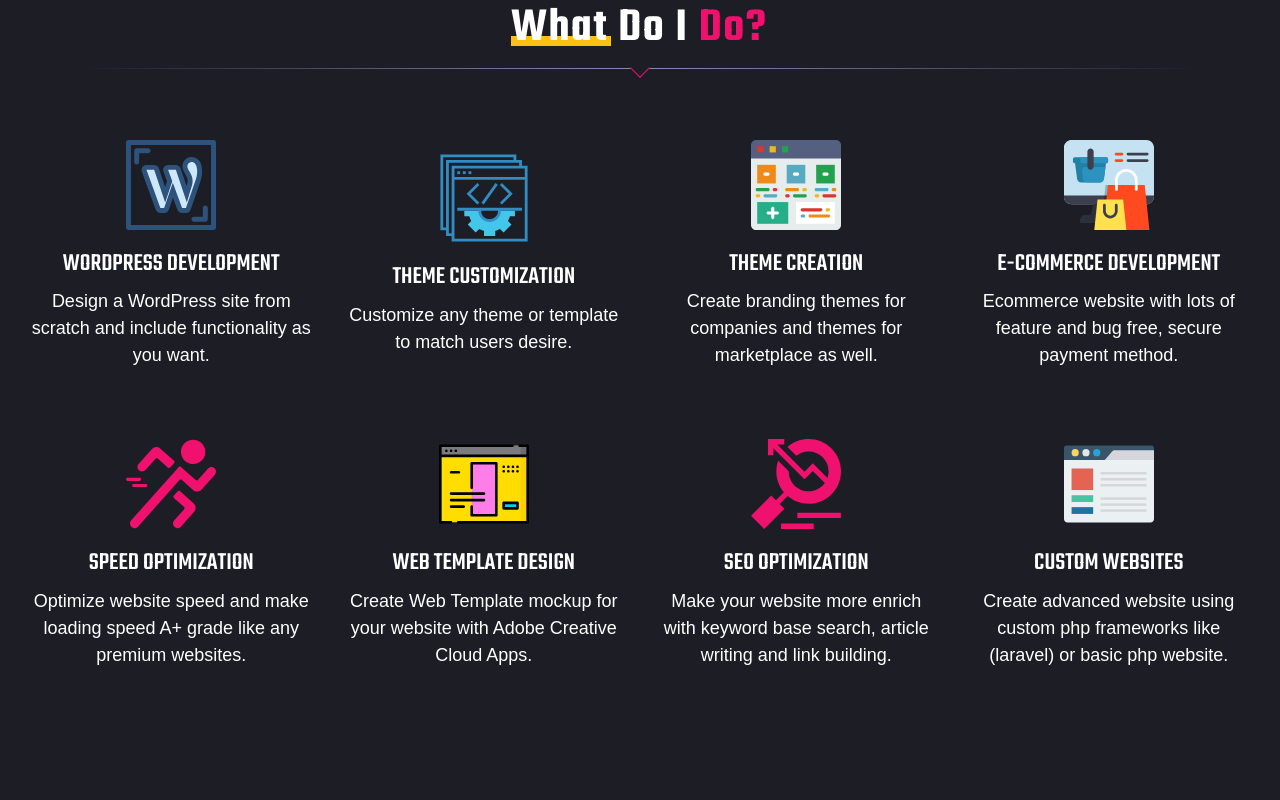
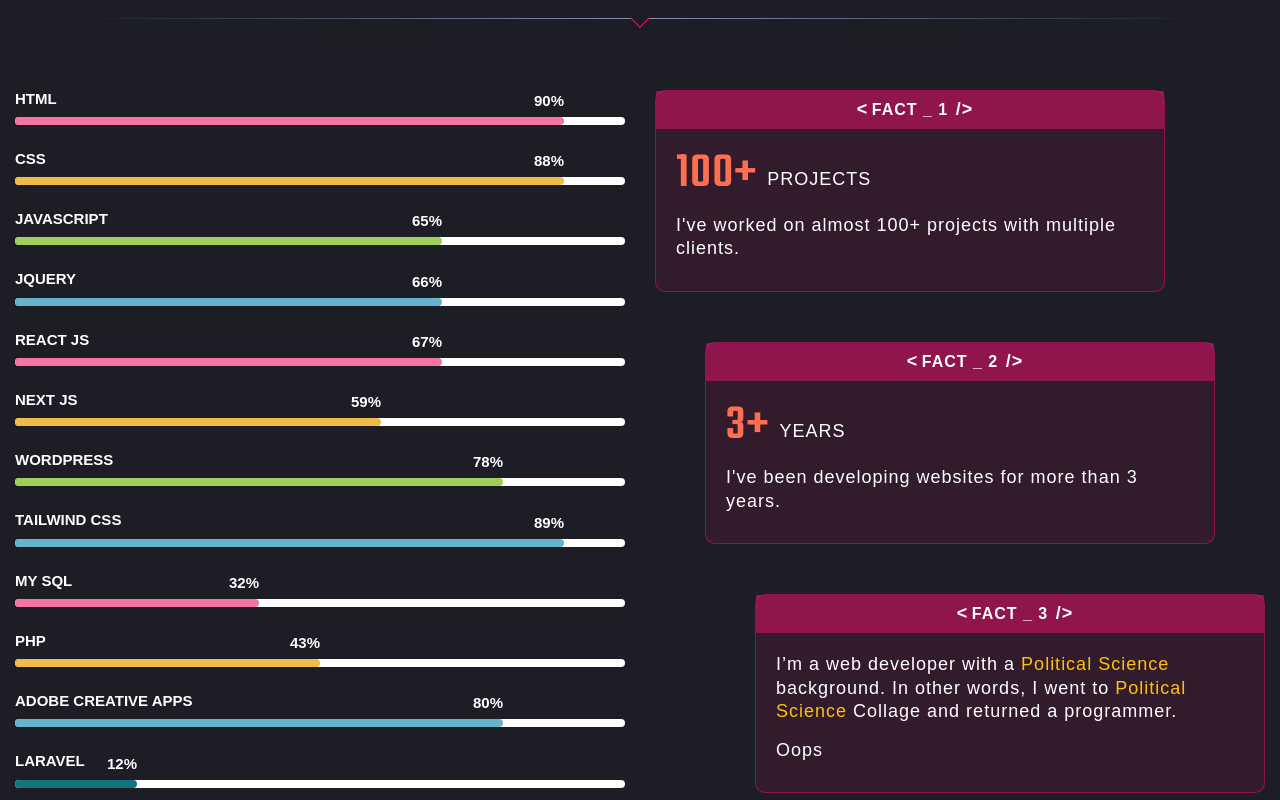
Before and after one commit to Abdulkader69/Abdulkader.me-With-tailwind-CSS, a Next.js app: page / in a window 1280 px wide. Shown: the part 900-1700 px from the top of the page. Built offline with nearby package versions, Linux system fonts and the light colour scheme; a web font is replaced by a local one.

Commit message:
About Me Section

```diff
--- a/src/assets/css/globals.css
+++ b/src/assets/css/globals.css
@@ -226,6 +226,132 @@ p.text-effect span:first-child {
   width: calc(50% - 15px);
 }
 /* Projects */
+/* About */
+.fact-head p {
+  position: relative;
+}
+.fact-head p::before {
+  position: absolute;
+  content: "<";
+  left: -15px;
+  font-size: 18px;
+  top: -2px;
+}
+.fact-head p::after {
+  position: absolute;
+  content: "/>";
+  right: -25px;
+  font-size: 18px;
+  top: -2px;
+}
+.fact .fact-content h2 {
+  animation: Color 4s linear infinite;
+  -webkit-animation: Color 4s ease-in-out infinite;
+}
+.skill-bar p, .skill-bar span {
+  font-size: 15px;
+  font-weight: 700;
+  text-transform: uppercase;
+}
+.progress {
+  width: 100%;
+  background-color: #fff;
+  border-radius: 50px;
+  margin: 10px 0px 25px;
+  height: 8px;
+}
+.progress-bar {
+  height: 100%;
+  width: 0;
+  background-color: rgba(19,117,124);
+  border-radius: 50px;
+  position: relative;
+  transition: all 1.5s;
+}
+.progress-bar span {
+  position: absolute;
+  top: -25px;
+  right: 0%;
+}
+/* About */
+
+@keyframes Color{
+  0%{
+    color:#A0D468;
+  }
+
+  20%{
+    color:#4FC1E9;
+  }
+
+  40%{
+    color:#FFCE54;
+  }
+
+  60%{
+    color:#FC6E51;
+  }
+
+  80%{
+    color:#ED5565;
+  }
+
+  100%{
+    color:#AC92EC;
+  }
+}
+
+@-moz-keyframes Color{
+  0%{
+    color:#A0D468;
+  }
+
+  20%{
+    color:#4FC1E9;
+  }
+
+  40%{
+    color:#FFCE54;
+  }
+
+  60%{
+    color:#FC6E51;
+  }
+
+  80%{
+    color:#ED5565;
+  }
+
+  100%{
+    color:#AC92EC;
+  }
+}
+
+@-webkit-keyframes Color{
+  0%{
+    color:#A0D468;
+  }
+
+  20%{
+    color:#4FC1E9;
+  }
+
+  40%{
+    color:#FFCE54;
+  }
+
+  60%{
+    color:#FC6E51;
+  }
+
+  80%{
+    color:#ED5565;
+  }
+
+  100%{
+    color:#AC92EC;
+  }
+}
 
 /* ============================================
           Responsive Style Sheet
@@ -259,6 +385,9 @@ p.text-effect span:first-child {
   .ak-work-progress-headline .primary-headline::before {
     width: 58px;
   }
+  .ak-about-headline .primary-headline::before {
+    width: 78px;
+  }
 }
 @media only screen and ( max-width: 479px ) {
   /* Projects */
--- a/src/components/About.jsx
+++ b/src/components/About.jsx
@@ -1,42 +1,200 @@
 import React, { Component } from "react";
 import Draggable from "react-draggable";
 
-class Projects extends Component {
+class About extends Component {
+  componentDidMount() {
+    let current = 0;
+    let interval = 30;
+
+    // let percentageIncreaseText = document.querySelectorAll
+    window.addEventListener("load", () => {
+      let progressBars = document.querySelectorAll(".progress-bar");
+      let values = [
+        "90%",
+        "90%",
+        "70%",
+        "70%",
+        "70%",
+        "60%",
+        "80%",
+        "90%",
+        "40%",
+        "50%",
+        "80%",
+        "20%",
+      ];
+      let colors = [
+        "#f674a4",
+        "#f0bb4b",
+        "#a1ce5b",
+        "#66b3cc",
+        "#f674a4",
+        "#f0bb4b",
+        "#a1ce5b",
+        "#66b3cc",
+        "#f674a4",
+        "#f0bb4b",
+        "#66b3cc",
+      ];
+      progressBars.forEach((progress, index) => {
+        progress.style.width = values[index];
+        progress.style.backgroundColor = `${colors[index]}`;
+        setInterval(function add() {
+          if (current < parseInt(values[index])) {
+            current++;
+            progress.innerHTML = `<span>${current}%`;
+          }
+        }, interval);
+      });
+    });
+  }
   render() {
     return (
-      <div className="ak_projects_section lg:pb-[100px] md:pb-[70px] xsm:pb-[50px] md:pt-[50px] xsm:pt-[30px] h-screen-flex">
-        {/* <div className="container">
+      <div className="ak_about_section lg:pb-[100px] md:pb-[70px] xsm:pb-[50px] md:pt-[50px] xsm:pt-[30px]">
+        <div className="container">
           <div className="flex item-center w-full">
-            <div className="ak-recent-works-headline ak-headline-wrap lg:pb-[70px] md:pb-[50px] xsm:pb-[30px] w-full">
-              <h2 className="primary-headline md:text-[48px] xsm:text-[35px] md:max-w-[278px] xsm:max-w-[208px] tracking-[1.5px]">
+            <div className="ak-about-headline ak-headline-wrap lg:pb-[70px] md:pb-[50px] xsm:pb-[30px] w-full">
+              <h2 className="primary-headline md:text-[48px] xsm:text-[35px] md:max-w-[240px] xsm:max-w-[180px] tracking-[1.5px]">
                 About <span>Myself</span>
               </h2>
               <div className="ak-divider-inn relative md:mt-[10px] xsm:mt-0 h-[2px]"></div>
             </div>
           </div>
-        </div> */}
+        </div>
         <div className="container">
-          <div className="flex flex-wrap items-center max-w-[980px] m-auto justify-between">
-            <Draggable
-              // axis="x"
-              handle=".handle"
-              defaultPosition={{x: 0, y: 0}}
-              // position={null}
-              // grid={[25, 25]}
-              // scale={1}
-              // onStart={this.handleStart}
-              // onDrag={this.handleDrag}
-              // onStop={this.handleStop}
-            >
-              <div className="rounded-sm border-2 border-gray-500 border-solid p-5">
-                <div className="handle">Drag from here</div>
-                <div>This readme is really dragging on...</div>
+          <div className="flex mx-[-15px] md:flex-row flex-wrap-reverse">
+          <div className="md:w-1/2 w-full px-[15px]">
+
+              <div class="skill-bar">
+                <p>HTML</p>
+                <div class="progress">
+                  <div class="progress-bar">
+                    <span>90%</span>
+                  </div>
+                </div>
+
+                <p>CSS</p>
+                <div class="progress">
+                  <div class="progress-bar">
+                    <span>90%</span>
+                  </div>
+                </div>
+
+                <p>JavaScript</p>
+                <div class="progress">
+                  <div class="progress-bar">
+                    <span>70%</span>
+                  </div>
+                </div>
+                <p>jQuery</p>
+                <div class="progress">
+                  <div class="progress-bar">
+                    <span>70%</span>
+                  </div>
+                </div>
+
+                <p>React JS</p>
+                <div class="progress">
+                  <div class="progress-bar">
+                    <span>70%</span>
+                  </div>
+                </div>
+                <p>Next JS</p>
+                <div class="progress">
+                  <div class="progress-bar">
+                    <span>60%</span>
+                  </div>
+                </div>
+                <p>Wordpress</p>
+                <div class="progress">
+                  <div class="progress-bar">
+                    <span>80%</span>
+                  </div>
+                </div>
+                <p>Tailwind Css</p>
+                <div class="progress">
+                  <div class="progress-bar">
+                    <span>90%</span>
+                  </div>
+                </div>
+                <p>MY SQL</p>
+                <div class="progress">
+                  <div class="progress-bar">
+                    <span>40%</span>
+                  </div>
+                </div>
+                <p>PHP</p>
+                <div class="progress">
+                  <div class="progress-bar">
+                    <span>50%</span>
+                  </div>
+                </div>
+                <p>Adobe Creative Apps</p>
+                <div class="progress">
+                  <div class="progress-bar">
+                    <span>80%</span>
+                  </div>
+                </div>
+                <p>Laravel</p>
+                <div class="progress">
+                  <div class="progress-bar">
+                    <span>20%</span>
+                  </div>
+                </div>
               </div>
-            </Draggable>
+            </div>
+            <div className="md:w-1/2 w-full px-[15px]">
+              <div className="fact border-solid border-[1px] border-[rgba(240,16,110,0.5)] lg:mb-[50px] mb-[30px] rounded-[10px] bg-[rgba(240,16,110,0.1)] lg:mr-[100px] md:mr-[50px]">
+                <div className="fact-head w-full text-center bg-[rgba(240,16,110,0.5)] py-[10px] flex justify-center">
+                  <p className="text-[16px] font-semibold uppercase tracking-[1px] w-[max-content]">
+                    Fact _ 1
+                  </p>
+                </div>
+                <div className="fact-content p-[20px] pb-[30px] text-[18px] font-medium tracking-[1px] leading-[1.3em]">
+                  <div className="flex items-end mb-[15px]">
+                    <h2 className="text-[50px] leading-[1em] mr-[10px]">
+                      100+
+                    </h2>{" "}
+                    <p className="uppercase mb-[8px]">Projects</p>
+                  </div>
+                  <p>
+                    I've worked on almost 100+ projects with multiple clients.
+                  </p>
+                </div>
+              </div>
+              <div className="fact border-solid border-[1px] border-[rgba(240,16,110,0.5)] lg:mb-[50px] mb-[30px] rounded-[10px] bg-[rgba(240,16,110,0.1)] lg:ml-[50px] md:ml-[20px] lg:mr-[50px] md:mr-[20px]">
+                <div className="fact-head w-full text-center bg-[rgba(240,16,110,0.5)] py-[10px] flex justify-center">
+                  <p className="text-[16px] font-semibold uppercase tracking-[1px] w-[max-content]">
+                    Fact _ 2
+                  </p>
+                </div>
+                <div className="fact-content p-[20px] pb-[30px] text-[18px] font-medium tracking-[1px] leading-[1.3em]">
+                  <div className="flex items-end mb-[15px]">
+                    <h2 className="text-[50px] leading-[1em] mr-[10px]">3+</h2>{" "}
+                    <p className="uppercase mb-[8px]">Years</p>
+                  </div>
+                  <p>I've been developing websites for more than 3 years.</p>
+                </div>
+              </div>
+              <div className="fact border-solid border-[1px] border-[rgba(240,16,110,0.5)] lg:mb-[50px] mb-[30px] rounded-[10px] bg-[rgba(240,16,110,0.1)] lg:ml-[100px] md:ml-[50px]">
+                <div className="fact-head w-full text-center bg-[rgba(240,16,110,0.5)] py-[10px] flex justify-center">
+                  <p className="text-[16px] font-semibold uppercase tracking-[1px] w-[max-content]">
+                    Fact _ 3
+                  </p>
+                </div>
+                <div className="fact-content p-[20px] pb-[30px] text-[18px] font-medium tracking-[1px] leading-[1.3em]">
+                  <p className="mb-[15px]">
+                    I’m a web developer with a <span className="text-[#ffc10f]">Political Science</span> background. In
+                    other words, I went to <span className="text-[#ffc10f]">Political Science</span> Collage and returned a programmer.
+                  </p>
+                  <p>Oops</p>
+                </div>
+              </div>
+            </div>
           </div>
         </div>
       </div>
     );
   }
 }
-export default Projects;
+export default About;
--- a/src/pages/Home.jsx
+++ b/src/pages/Home.jsx
@@ -12,7 +12,7 @@ class Home extends React.Component {
     return (
       <div className="ak-home">
         <HeroBanner />
-        {/* <About /> */}
+        <About />
         <WhatDoiDo />
         <Projects />
         <HowIWork />
```
